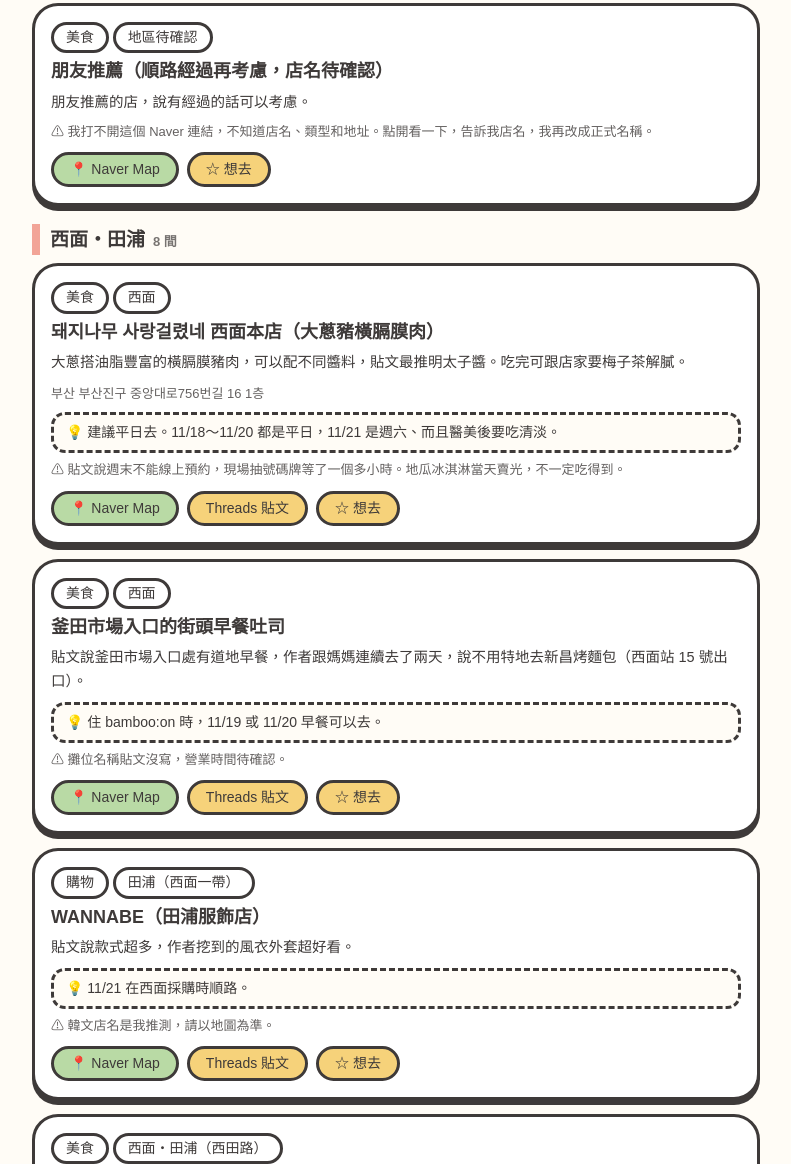
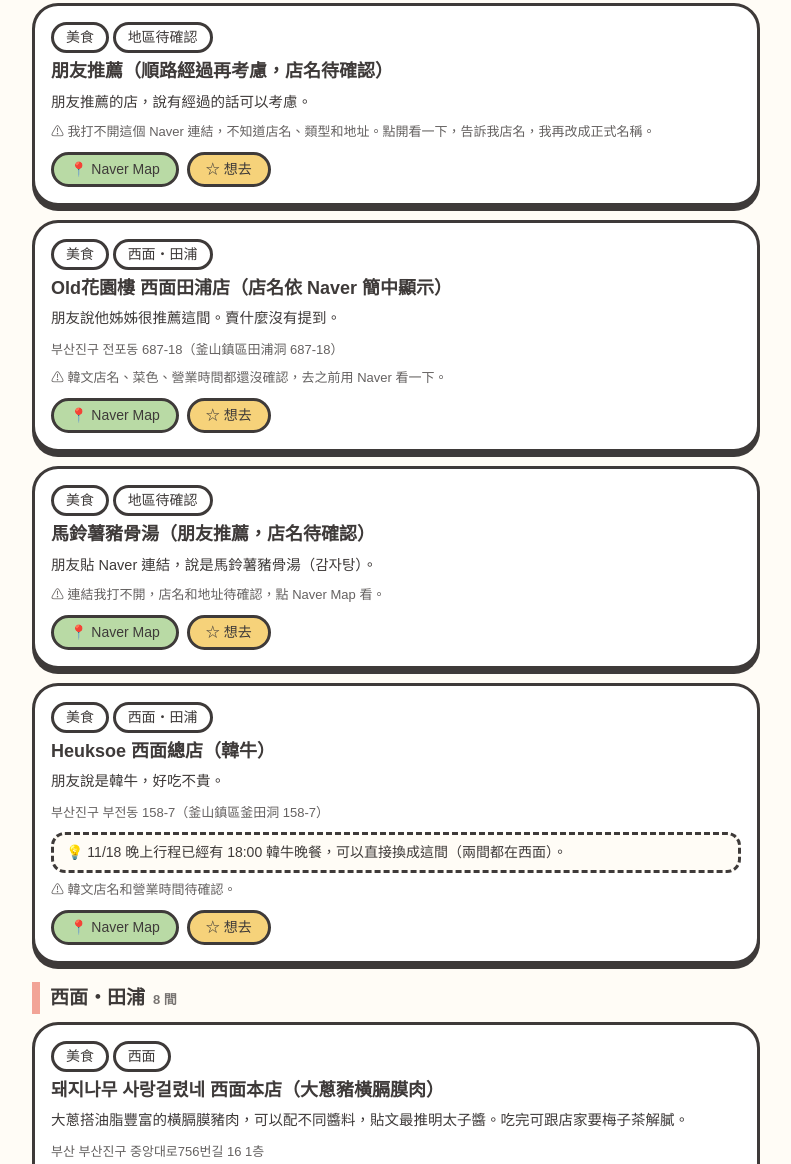
Before and after one commit to Ben-2160/Busan-trip, a plain HTML site: page index.html in a window 1280 px wide. Shown: the part 5081-6245 px from the top of the page, without its empty margins (244-1035 px from the left). Drawn offline with Linux system fonts and the light colour scheme; a web font is replaced by a local one.

Commit message:
wishlist: three more friend picks
Co-Authored-By: Claude Sonnet 5.5 <noreply@anthropic.com>
Claude-Session: https://claude.ai/code/session_01BDczM2HmhJ3n9g8ZEyE7Fg

```diff
--- a/index.html
+++ b/index.html
@@ -1732,6 +1732,42 @@ const WISH = {
    ],
    "src": "https://www.threads.com/share/D_2dFv-dy",
    "rg": "海雲台"
+  },
+  {
+   "id": "oldhwawon",
+   "cat": "美食",
+   "rg": "朋友推薦",
+   "fr": "西面・田浦",
+   "n": "Old花園樓 西面田浦店（店名依 Naver 簡中顯示）",
+   "area": "西面・田浦",
+   "nv": "https://naver.me/5SKV6S6G",
+   "addr": "부산진구 전포동 687-18（釜山鎮區田浦洞 687-18）",
+   "note": "朋友說他姊姊很推薦這間。賣什麼沒有提到。",
+   "warn": "韓文店名、菜色、營業時間都還沒確認，去之前用 Naver 看一下。"
+  },
+  {
+   "id": "friendpotato",
+   "cat": "美食",
+   "rg": "朋友推薦",
+   "fr": "地區待確認",
+   "n": "馬鈴薯豬骨湯（朋友推薦，店名待確認）",
+   "area": "地區待確認",
+   "nv": "https://naver.me/GT4iIYyg",
+   "note": "朋友貼 Naver 連結，說是馬鈴薯豬骨湯（감자탕）。",
+   "warn": "連結我打不開，店名和地址待確認，點 Naver Map 看。"
+  },
+  {
+   "id": "heuksoe",
+   "cat": "美食",
+   "rg": "朋友推薦",
+   "fr": "西面・田浦",
+   "n": "Heuksoe 西面總店（韓牛）",
+   "area": "西面・田浦",
+   "nv": "https://naver.me/GZDmODr5",
+   "addr": "부산진구 부전동 158-7（釜山鎮區釜田洞 158-7）",
+   "note": "朋友說是韓牛，好吃不貴。",
+   "sug": "11/18 晚上行程已經有 18:00 韓牛晚餐，可以直接換成這間（兩間都在西面）。",
+   "warn": "韓文店名和營業時間待確認。"
   }
  ],
  "guide": [
```
